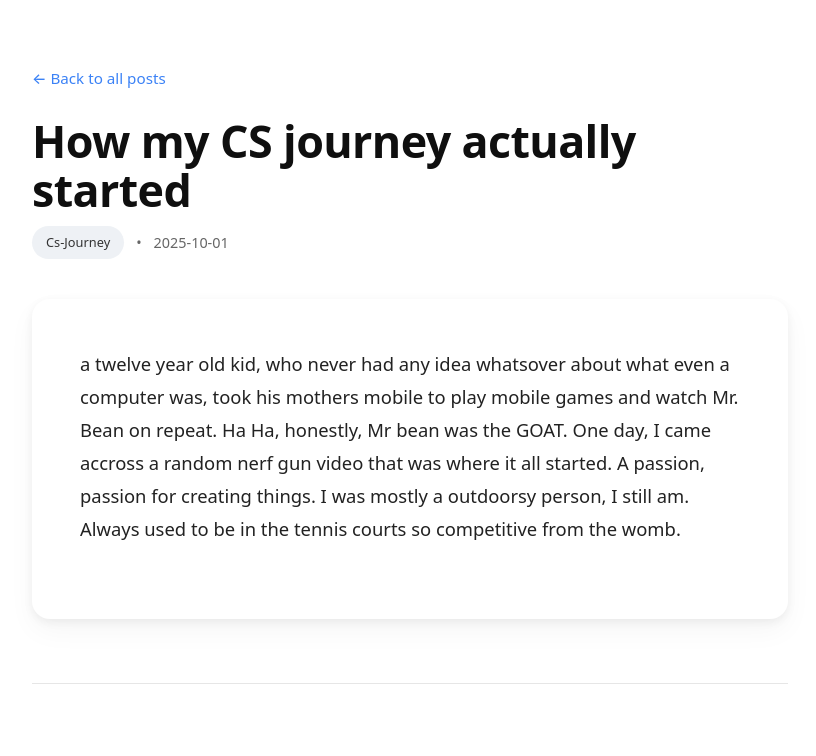
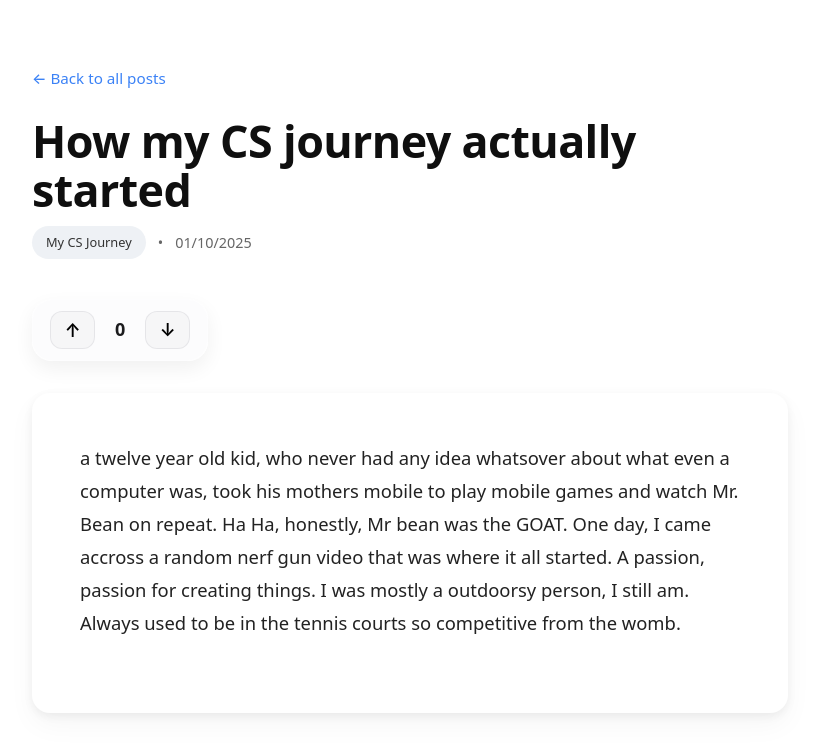
Before and after one commit to Sahil-Basumatary/personal-blog, a React (Vite) app in the folder client/: page /blog/1 in a window 1280 px wide. Shown: the top 756 px of the page, without its empty margins (230-1046 px from the left). Built offline with nearby package versions, Linux system fonts and the light colour scheme.

Commit message:
imrpove post UI
- Added auto-excerpt logic for all posts
- Redesigned vote bar layout
- Updated SingleBlogPage vote bar layout
- Improved styling

```diff
--- a/client/src/pages/BlogPage.css
+++ b/client/src/pages/BlogPage.css
@@ -207,3 +207,122 @@
   font-weight: 500;
   color: #333;
 }
+
+.post-card-wrapper {
+  margin-bottom: 18px;
+}
+
+.vote-bar {
+  display: inline-flex;
+  align-items: center;
+  gap: 6px;
+  margin-top: 10px;
+  margin-left: 4px;
+  font-size: 0.9rem;
+  color: #6b7280;
+}
+
+.vote-button {
+  background: #f3f4f6;
+  border: 1px solid #e5e7eb;
+  color: #6b7280;
+  width: 34px;
+  height: 34px;
+  display: flex;
+  align-items: center;
+  justify-content: center;
+  border-radius: 10px;
+  font-size: 16px;
+  cursor: pointer;
+  transition: all 0.15s ease;
+}
+
+.vote-button:hover {
+  background: #f3f4f6;
+}
+
+.vote-count {
+  font-size: 15px;
+  font-weight: 600;
+  color: #374151;
+  min-width: 20px;
+  text-align: center;
+}
+
+.vote-button.active-up {
+  background: #dcfce7;
+  color: #16a34a;
+  border-color: #16a34a;
+}
+
+.vote-button.active-down {
+  background: #fee2e2;
+  color: #dc2626;
+  border-color: #dc2626;
+}
+
+.post-row {
+  display: flex;
+  align-items: flex-start;
+  gap: 18px;
+  margin-bottom: 28px;
+}
+
+.vote-box {
+  display: flex;
+  flex-direction: column;
+  align-items: center;
+  gap: 6px;
+  padding: 12px 10px;
+  border-radius: 20px;
+  background: rgba(250, 250, 252, 0.6);
+  backdrop-filter: blur(20px);
+  box-shadow:
+    0 8px 20px rgba(0, 0, 0, 0.06),
+    inset 0 0 0 1px rgba(255, 255, 255, 0.5);
+}
+
+.vote-btn {
+  width: 36px;
+  height: 36px;
+  font-size: 18px;
+  font-weight: 600;
+  display: flex;
+  align-items: center;
+  justify-content: center;
+  background: rgba(245, 245, 247, 0.85);
+  border: 1px solid rgba(200, 200, 205, 0.4);
+  border-radius: 12px;
+  cursor: pointer;
+  transition: all 0.25s ease;
+}
+
+.vote-btn:hover {
+  background: rgba(255, 255, 255, 0.95);
+  transform: translateY(-2px);
+}
+
+.vote-btn.up.active {
+  background: rgba(52, 199, 89, 0.15);
+  border-color: rgba(52, 199, 89, 0.35);
+  box-shadow: 0 0 10px rgba(52, 199, 89, 0.3);
+  color: #34c759;
+}
+
+.vote-btn.down.active {
+  background: rgba(255, 59, 48, 0.15);
+  border-color: rgba(255, 59, 48, 0.35);
+  box-shadow: 0 0 10px rgba(255, 59, 48, 0.3);
+  color: #ff3b30;
+}
+
+.vote-bar-below {
+  display: flex;
+  align-items: center;
+  gap: 14px;
+
+  margin-top: 14px;          /* More space below the card */
+  margin-left: 12px;         /* Indent to match text alignment */
+
+  padding: 8px 4px;          /* Adds breathing space */
+}
--- a/client/src/pages/BlogPage.jsx
+++ b/client/src/pages/BlogPage.jsx
@@ -1,6 +1,7 @@
 import "./BlogPage.css";
 import posts from "../data/posts";
 import { Link, useSearchParams, useNavigate } from "react-router-dom";
+import { useEffect, useState } from "react";
 
 function BlogPage() {
   const [searchParams] = useSearchParams();
@@ -11,13 +12,74 @@ function BlogPage() {
 
   const categoryFilter = searchParams.get("category");
 
-  // Featured post from all posts
   const featuredPost = allPosts.find((post) => post.featured);
 
-  // Apply category filter to all posts
   const filteredPosts = categoryFilter
     ? allPosts.filter((p) => p.category === categoryFilter)
     : allPosts;
+
+  // Voting state
+  const [votes, setVotes] = useState({});
+
+  useEffect(() => {
+    const stored = JSON.parse(localStorage.getItem("post_votes") || "{}");
+    setVotes(stored);
+  }, []);
+
+  function updateVotes(newVotes) {
+    setVotes(newVotes);
+    localStorage.setItem("post_votes", JSON.stringify(newVotes));
+  }
+
+  function handleUpvote(id) {
+    setVotes((prev) => {
+      const current = prev[id] || { score: 0, userVote: null };
+      let { score, userVote } = current;
+
+      if (userVote === "up") {
+        // remove upvote
+        score -= 1;
+        userVote = null;
+      } else if (userVote === "down") {
+        // switch from down to up
+        score += 2;
+        userVote = "up";
+      } else {
+        // no vote to upvote
+        score += 1;
+        userVote = "up";
+      }
+
+      const next = { ...prev, [id]: { score, userVote } };
+      localStorage.setItem("post_votes", JSON.stringify(next));
+      return next;
+    });
+  }
+
+  function handleDownvote(id) {
+    setVotes((prev) => {
+      const current = prev[id] || { score: 0, userVote: null };
+      let { score, userVote } = current;
+
+      if (userVote === "down") {
+        // remove downvote
+        score += 1;
+        userVote = null;
+      } else if (userVote === "up") {
+        // switch from up to down
+        score -= 2;
+        userVote = "down";
+      } else {
+        // no vote to downvote
+        score -= 1;
+        userVote = "down";
+      }
+
+      const next = { ...prev, [id]: { score, userVote } };
+      localStorage.setItem("post_votes", JSON.stringify(next));
+      return next;
+    });
+  }
 
   return (
     <div className="blog-page">
@@ -80,14 +142,21 @@ function BlogPage() {
         </h3>
 
         <div className="posts-list">
-          {filteredPosts.map((post) => (
-            <Link
-              key={post.id}
-              to={`/blog/${post.id}`}
-              className="post-card"
-            >
+          {filteredPosts.map((post) => {
+            const voteInfo = votes[post.id] || { score: 0, userVote: null };
+
+            const finalExcerpt =
+              post.excerpt && post.excerpt.trim().length > 0
+                ? post.excerpt
+                : post.content.substring(0, 120) + "...";
+
+            return (
+              <div key={post.id} className="post-card-wrapper">
+
+                {/* Post Card */}
+                <Link to={`/blog/${post.id}`} className="post-card">
                   <h4 className="post-card-title">{post.title}</h4>
-              <p className="post-card-excerpt">{post.excerpt}</p>
+                  <p className="post-card-excerpt">{finalExcerpt}</p>
 
                   <div className="post-card-meta">
                     <span className="chip">{post.categoryLabel}</span>
@@ -95,7 +164,32 @@ function BlogPage() {
                     <span>{new Date(post.date).toLocaleDateString("en-GB")}</span>
                   </div>
                 </Link>
-          ))}
+
+                {/* Vote Bar BELOW */}
+                <div className="vote-bar-below">
+                  <button
+                    className={`vote-btn up ${voteInfo.userVote === "up" ? "active" : ""}`}
+                    onClick={() => handleUpvote(post.id)}
+                  >
+                    ↑
+                  </button>
+
+                  <span className="vote-count">
+                    {voteInfo.score === 0 ? "0" : voteInfo.score}
+                  </span>
+
+                  <button
+                    className={`vote-btn down ${voteInfo.userVote === "down" ? "active" : ""}`}
+                    onClick={() => handleDownvote(post.id)}
+                  >
+                    ↓
+                  </button>
+                </div>
+
+              </div>
+
+            );
+          })}
         </div>
       </section>
     </div>
--- a/client/src/pages/NewPostPage.jsx
+++ b/client/src/pages/NewPostPage.jsx
@@ -16,6 +16,11 @@ function NewPostPage() {
   function handleSubmit(e) {
     e.preventDefault();
 
+    const finalExcerpt =
+      excerpt.trim() !== ""
+        ? excerpt.trim()
+        : content.split("\n")[0].slice(0, 140) + "...";
+
     const newPost = {
       id: Date.now(),
       title,
@@ -28,7 +33,7 @@ function NewPostPage() {
           : category === "motivation"
           ? "Motivation"
           : "Tools & Resources",
-      excerpt,
+      excerpt: finalExcerpt,
       content,
       date: new Date().toISOString(),
       featured: false,
--- a/client/src/pages/SingleBlogPage.css
+++ b/client/src/pages/SingleBlogPage.css
@@ -100,3 +100,110 @@
   font-size: 24px;
   color: #444;
 }
+
+.single-vote-bar {
+  margin-top: 1rem;
+}
+
+.vote-bar {
+  display: inline-flex;
+  align-items: center;
+  gap: 6px;
+  margin-top: 10px;
+  margin-left: 2px;
+  font-size: 0.9rem;
+  color: #6b7280;
+}
+
+.vote-button {
+  border: none;
+  background: transparent;
+  padding: 4px 6px;
+  border-radius: 999px;
+  cursor: pointer;
+  line-height: 1;
+  font-size: 0.75rem;
+  display: flex;
+  align-items: center;
+  justify-content: center;
+}
+
+.vote-button:hover {
+  background: #f3f4f6;
+}
+
+.vote-count {
+  min-width: 18px;
+  text-align: center;
+  font-weight: 500;
+}
+
+.vote-button.active-up {
+  color: #16a34a;
+}
+
+.vote-button.active-down {
+  color: #dc2626;
+}
+
+.single-vote-horizontal {
+  margin-top: 18px;
+  display: flex;
+  align-items: center;
+  justify-content: flex-start;
+  gap: 14px;
+
+  padding: 12px 18px;
+  width: fit-content;
+
+  border-radius: 20px;
+  background: rgba(250, 250, 252, 0.65);
+  backdrop-filter: blur(20px);
+  box-shadow:
+    0 8px 20px rgba(0, 0, 0, 0.06),
+    inset 0 0 0 1px rgba(255, 255, 255, 0.55);
+}
+
+.vote-btn {
+  width: 38px;
+  height: 38px;
+  font-size: 18px;
+  font-weight: 600;
+
+  display: flex;
+  align-items: center;
+  justify-content: center;
+
+  border-radius: 12px;
+  border: 1px solid rgba(200, 200, 205, 0.35);
+  background: rgba(245, 245, 247, 0.9);
+  cursor: pointer;
+  transition: all 0.25s ease;
+}
+
+.vote-btn:hover {
+  background: white;
+  transform: translateY(-2px);
+}
+
+.single-vote-horizontal .vote-count {
+  font-size: 18px;
+  font-weight: 600;
+  color: #1c1c1e;
+  min-width: 22px;
+  text-align: center;
+}
+
+.vote-btn.up.active {
+  background: rgba(52, 199, 89, 0.18);
+  border-color: rgba(52, 199, 89, 0.45);
+  color: #34c759;
+  box-shadow: 0 0 6px rgba(52, 199, 89, 0.35);
+}
+
+.vote-btn.down.active {
+  background: rgba(255, 59, 48, 0.18);
+  border-color: rgba(255, 59, 48, 0.45);
+  color: #ff3b30;
+  box-shadow: 0 0 6px rgba(255, 59, 48, 0.35);
+}
--- a/client/src/pages/SingleBlogPage.jsx
+++ b/client/src/pages/SingleBlogPage.jsx
@@ -2,10 +2,70 @@ import { useParams } from "react-router-dom";
 import posts from "../data/posts";
 import ReadingProgressBar from "../components/ReadingProgressBar";
 import "./SingleBlogPage.css";
+import { useEffect, useState } from "react";
 
 function SingleBlogPage() {
   const { id } = useParams();
-  const post = posts.find((p) => p.id === Number(id));
+  const [votes, setVotes] = useState({ score: 0, userVote: null });
+
+  const userPosts = JSON.parse(localStorage.getItem("user_posts") || "[]");
+  const allPosts = [...userPosts, ...posts];
+
+  const post = allPosts.find((p) => String(p.id) === String(id));
+
+  useEffect(() => {
+    const stored = JSON.parse(localStorage.getItem("post_votes") || "{}");
+    if (stored[id]) {
+      setVotes(stored[id]);
+    }
+  }, [id]);
+
+  function syncVotes(next) {
+    setVotes(next);
+    const all = JSON.parse(localStorage.getItem("post_votes") || "{}");
+    all[id] = next;
+    localStorage.setItem("post_votes", JSON.stringify(all));
+  }
+
+  function handleUpvote() {
+    syncVotes((prev => {
+      const current = prev || { score: 0, userVote: null };
+      let { score, userVote } = current;
+
+      if (userVote === "up") {
+        score -= 1;
+        userVote = null;
+      } else if (userVote === "down") {
+        score += 2;
+        userVote = "up";
+      } else {
+        score += 1;
+        userVote = "up";
+      }
+
+      return { score, userVote };
+    })(votes));
+  }
+
+  function handleDownvote() {
+    syncVotes((prev => {
+      const current = prev || { score: 0, userVote: null };
+      let { score, userVote } = current;
+
+      if (userVote === "down") {
+        score += 1;
+        userVote = null;
+      } else if (userVote === "up") {
+        score -= 2;
+        userVote = "down";
+      } else {
+        score -= 1;
+        userVote = "down";
+      }
+
+      return { score, userVote };
+    })(votes));
+  }
 
   if (!post) {
     return <div className="not-found">Post not found.</div>;
@@ -22,9 +82,29 @@ function SingleBlogPage() {
         <h1 className="single-title">{post.title}</h1>
 
         <div className="single-meta">
-          <span>{post.category}</span>
+          <span className="chip">{post.categoryLabel}</span>
           <span>•</span>
-          <span>{post.date}</span>
+          <span>{new Date(post.date).toLocaleDateString("en-GB")}</span>
+        </div>
+
+        <div className="single-vote-horizontal">
+          <button
+            className={`vote-btn up ${votes.userVote === "up" ? "active" : ""}`}
+            onClick={handleUpvote}
+          >
+            ↑
+          </button>
+
+          <span className="vote-count">
+            {votes.score === 0 ? "0" : votes.score}
+          </span>
+
+          <button
+            className={`vote-btn down ${votes.userVote === "down" ? "active" : ""}`}
+            onClick={handleDownvote}
+          >
+            ↓
+          </button>
         </div>
       </div>
 
```
Lines whose indentation alone changed are shown as unchanged.
